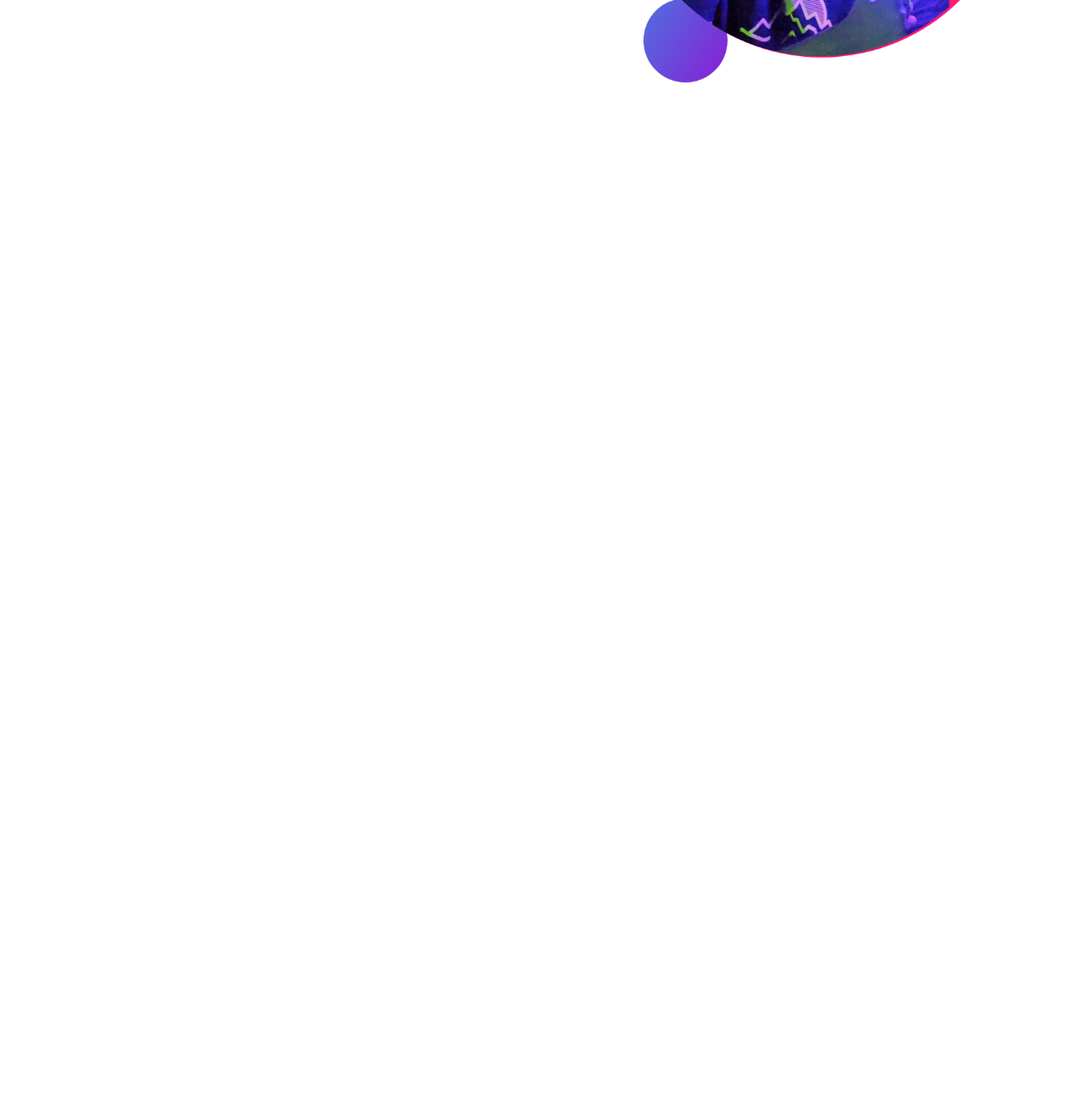
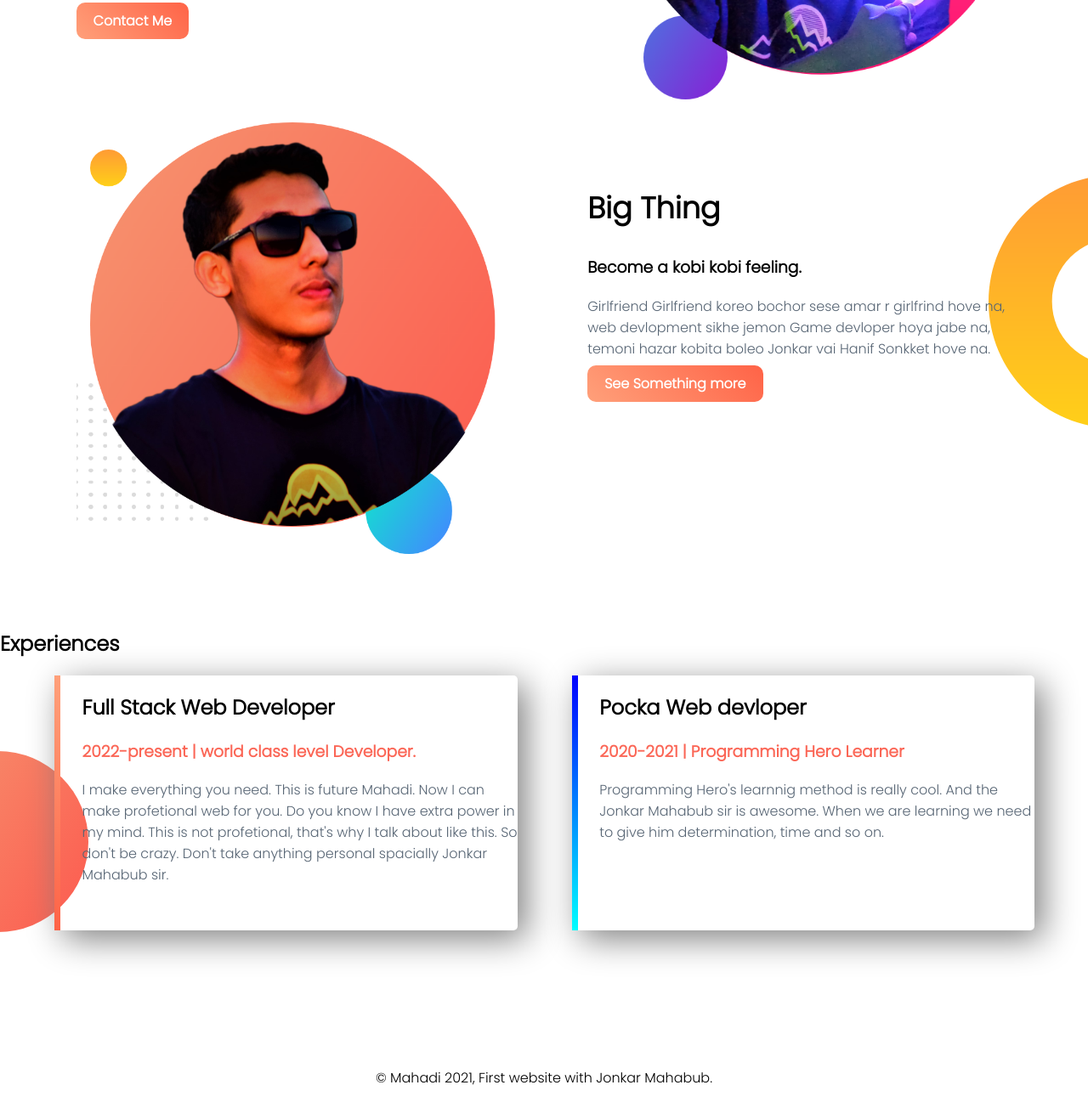
Before and after one commit to Mahadi92/web-protfolio, a plain HTML site: page index.html in a window 1280 px wide. Shown: the part 395-1692 px from the top of the page at 85% size. Before the commit the page ends 800 px from the top, so only its background shows below. Drawn offline with Linux system fonts and the light colour scheme.

Commit message:
all section added

```diff
--- a/index.html
+++ b/index.html
@@ -12,8 +12,11 @@
     <section class="top-section">
         <div class="half-width">
             <h1>Welcome To</h1>
-            <h1><span class="name-highlight">MAHADI</span> Website</h1>
-            <p>Hey there! My name is Mahadi Hasan. I'm a studet of Cumilla Polyticnic Institute, department of Computer science. I wanna be a web devloper. This is my first priority. I am really happy to learn web devlopment with Jonkar Mahabub.</p>
+            <h1><span class="orange-highlight">MAHADI'S</span> Website</h1>
+
+            <h3>Fokira-marka Web Developer</h3>
+            <p>Hey there! My name is Mahadi Hasan. I'm a studet of Cumilla Polyticnic Institute, department of Computer science. I wanna be a professional web devloper. This is my first priority. I am really happy to learn web devlopment with Jonkar Mahabub. Now I am fokira-marka developer but I will be a world class level developer one day <b>Insallah. </b></p>
+            <a class="link-contact" href="https://web.facebook.com/profile.php?id=100022929606176" target="_blank">Contact Me</a>
         </div>
 
         <div class="half-width">
@@ -22,5 +25,36 @@
 
     </section>
 
+    <section class="middle-section">
+        <div class="half-width">
+            <img src="images/profile2.png" alt="">
+        </div>
+        <div class="half-width second-box">
+
+            <h1>Big Thing</h1>
+
+            <h3>Become a kobi kobi feeling.</h3>
+            <p class="second-p">Girlfriend Girlfriend koreo bochor sese amar r girlfrind hove na, web devlopment sikhe jemon Game devloper hoya jabe na, temoni hazar kobita boleo Jonkar vai Hanif Sonkket hove na.</p>
+            <a class="link-contact" href="images/profile1.png" target="_blank">See Something more</a>
+        </div>
+    </section>
+
+    <section class="last-section">
+        <h2>Experiences</h2>
+        <div id="full-stack" class="half-width single-ex">
+            <h2>Full Stack Web Developer</h2>
+            <h3 class="orange-highlight">2022-present | world class level Developer.</h3>
+            <p>I make everything you need. This is future Mahadi. Now I can make profetional web for you. Do you know I have extra power in my mind. This is not profetional, that's why I talk about like this. So don't be crazy. Don't take anything personal spacially Jonkar Mahabub sir. </p>
+        </div>
+
+        <div id="pocka-dev" class="half-width single-ex">
+            <h2>Pocka Web devloper</h2>
+            <h3 class="orange-highlight">2020-2021 | Programming Hero Learner</h3>
+            <p>Programming Hero's learnnig method is really cool. And the Jonkar Mahabub sir is awesome. When we are learning we need to give him determination, time and so on.</p>
+        </div>
+    </section>
+    <footer>
+        <p class="footer-text">&copy Mahadi 2021, First website with Jonkar Mahabub.</p>
+    </footer>
 </body>
 </html>
--- a/style.css
+++ b/style.css
@@ -3,8 +3,11 @@ body{
     padding: 0;
     font-family: 'Poppins', sans-serif;
 }
-.name-highlight{
-    color: orange;
+.half-width h1{
+    font-size: 35px;
+}
+.orange-highlight{
+    color: #FB6656;
 }
 .half-width{
     width: 40%;
@@ -14,6 +17,7 @@ body{
 
 }
 .half-width img{
+    margin-top: 20px;
     width: 100%;
 }
 .top-section{
@@ -23,3 +27,50 @@ body{
 section{
     height: 500px;
 }
+.half-width p{
+    color: #576574;
+}
+.link-contact{
+    text-decoration: none;
+    background-image: linear-gradient(45deg, lightSalmon, tomato);
+    padding: 10px 20px;
+    border-radius: 10px;
+    color: #ffffff;
+    font-weight: 700;
+}
+.second-box{
+    margin-top: 65px;
+
+}
+.middle-section{
+    background-image: url(images/dream-bg.png);
+    background-repeat: no-repeat;
+    background-position: right;
+}
+
+.last-section{
+    background: url(images/exp-bg.png);
+    background-repeat: no-repeat;
+    background-position: left;
+    margin-top: 135px;
+    z-index: -1;
+}
+.single-ex{
+    border-radius: 5px;
+    box-shadow: 10px 10px 40px gray;
+    height: 60%;
+}
+
+#full-stack{
+    border-left: 7px solid;
+    border-image: linear-gradient(180deg, lightSalmon, tomato);
+    border-image-slice: 1;
+}
+#pocka-dev{
+    border-left: 7px solid;
+    border-image: linear-gradient(180deg, blue, cyan);
+    border-image-slice: 1;
+}
+.footer-text{
+    text-align: center;
+}
```
